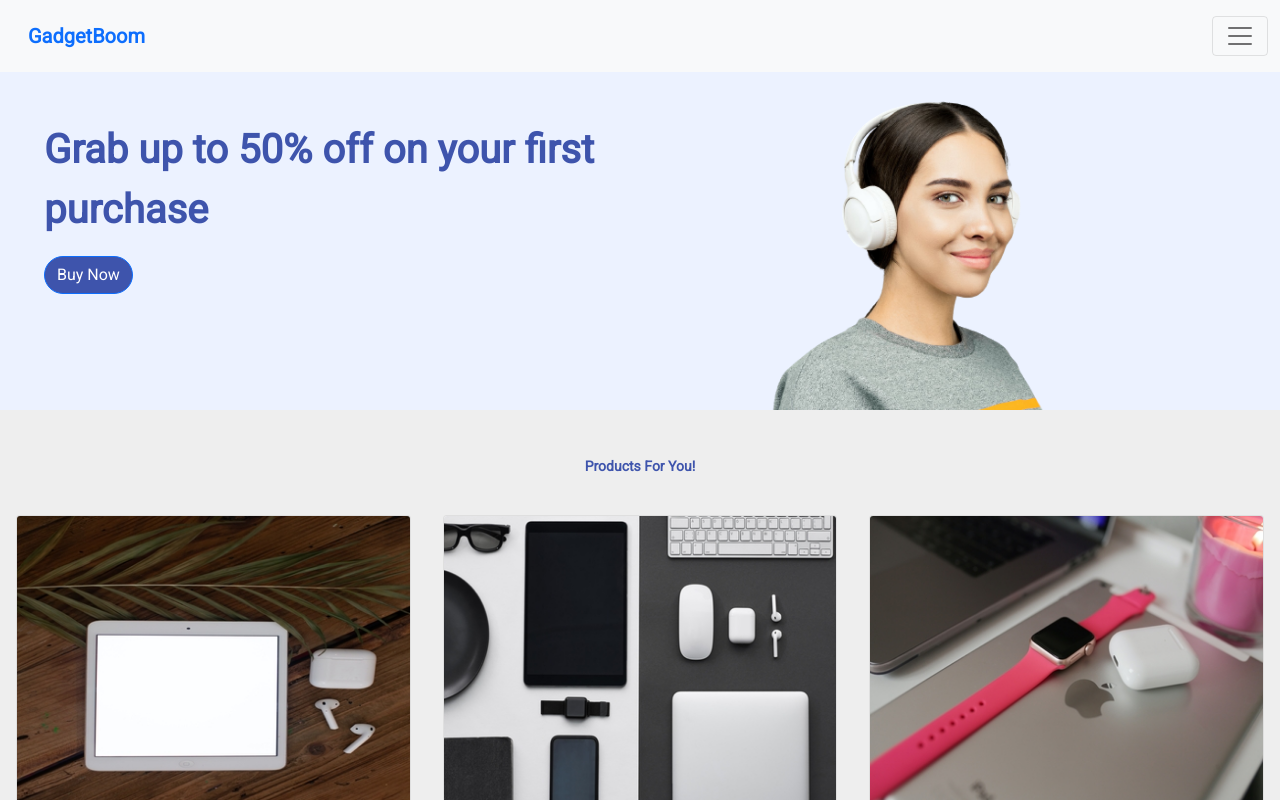
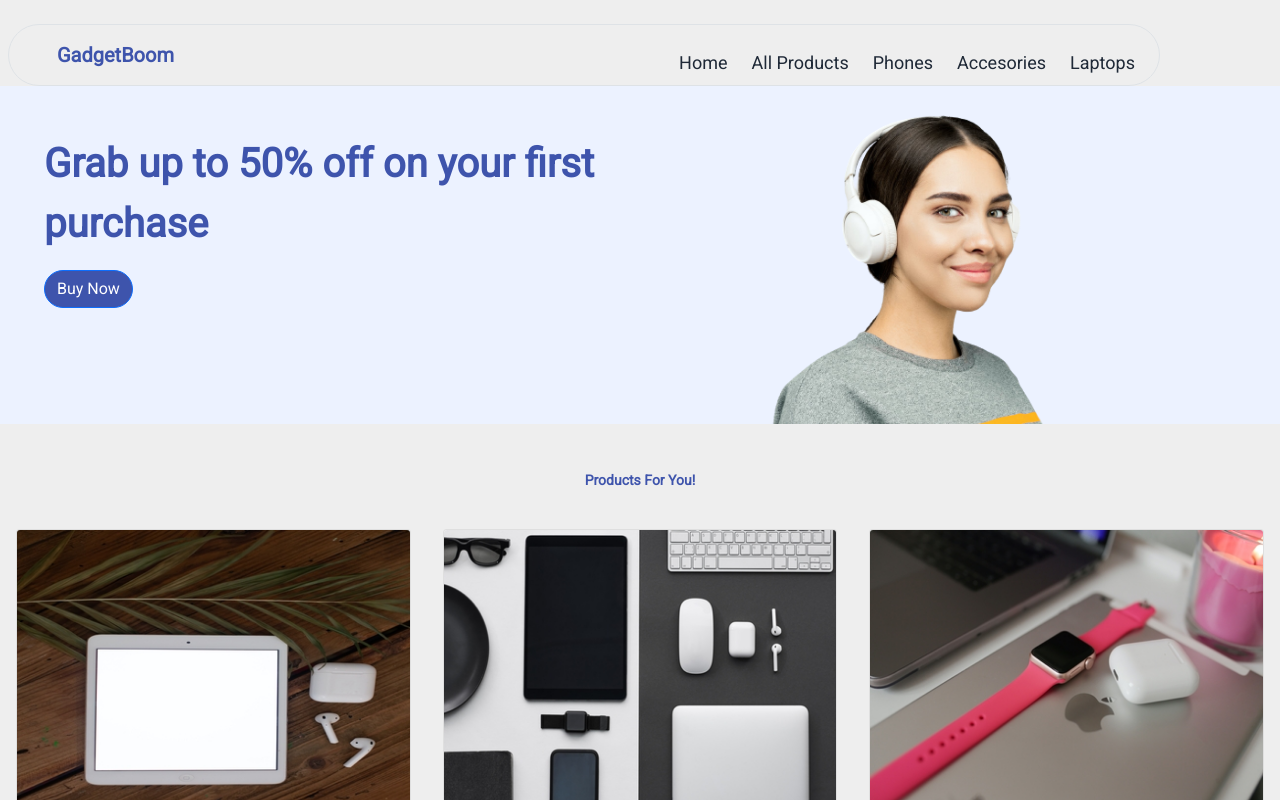
Before and after one commit to samueldobi/Ecommerce-react-app, a React (Vite) app: page / in a window 1280 px wide. Shown: the top 800 px of the page. Built offline with nearby package versions, Linux system fonts and the light colour scheme.

Commit message:
changed navbar

```diff
--- a/src/components/Navbar.jsx
+++ b/src/components/Navbar.jsx
@@ -4,8 +4,10 @@ import { Link } from 'react-router-dom';
 
 function MyNavbar() {
   const [isNavbarOpen, setNavbarOpen] = useState(false);
+  const [isOpen, setIsOpen] = useState(false);
   // Declare navbarRef and initialize it with null
   const navbarRef = useRef(null);
+  const icon =   <img src="/images/Icons/hamburger-icon.svg" alt="Icon" className="w-10 h-10" />
 
   useEffect(() => {
     function handleClickOutside(event) {
@@ -23,41 +25,55 @@ function MyNavbar() {
 
   return (
     <div ref={navbarRef}>
-      <Navbar bg="light" expand="xs" className="">
-        <Container fluid>
-          <Navbar.Brand href="#" className="fw-bold hero-header">
-            <Nav.Link as={Link} to="/">
-              GadgetBoom
-            </Nav.Link>
-          </Navbar.Brand>
-          <Navbar.Toggle onClick={() => setNavbarOpen(!isNavbarOpen)} />
-          <Navbar.Collapse in={isNavbarOpen}>
-            <Nav className="justify-content-end flex-grow-1 pe-3 nav-link">
-              <Nav.Link as={Link} to="/allproducts" className='fw-bold fs-6'>
-                All Products
-              </Nav.Link>
-              <Nav.Link as={Link} to="/phones" className='fw-bold fs-6'>
-                Phones
-              </Nav.Link>
-              <Nav.Link as={Link} to="/accesories " className='fw-bold fs-6'>
-                Accessories
-              </Nav.Link>
-              <Nav.Link as={Link} to="/laptops" className='fw-bold fs-6'>
-                Laptops
-              </Nav.Link>
-            </Nav>
-            <Form className="d-flex">
-              <Form.Control
-                type="search"
-                placeholder="Search"
-                className="me-2"
-                aria-label="Search"
-              />
-              <Button variant="outline-success">Search</Button>
-            </Form>
-          </Navbar.Collapse>
-        </Container>
-      </Navbar>
+       <header className="sticky top-0 inset-x-0 flex flex-wrap md:justify-start md:flex-nowrap z-50 w-full text-sm hero-header ">
+            <nav className="mt-4 relative max-w-6xl w-full border border-gray-200 rounded-[2rem] mx-2 py-2.5 md:flex md:items-center md:justify-between md:py-0 md:px-6 md:mx-auto">
+
+              {/* Logo */}
+              <div className="px-4 md:px-0 flex justify-between items-center w-full md:w-auto">
+                <Link to ="/" className="text-xl font-semibold focus:outline-none">
+                  GadgetBoom
+                </Link>
+
+                {/* Dropdown Toggle Button (Only Visible on Small Screens) */}
+                <button
+                  type="button"
+                  className="md:hidden flex justify-center items-center size-6 border border-gray-200 text-gray-500 rounded-full hover:bg-gray-200 focus:outline-none focus:bg-gray-200"
+                  aria-expanded={isOpen}
+                  aria-controls="hs-navbar-header-floating"
+                  aria-label="Toggle navigation"
+                  onClick={() => setIsOpen(!isOpen)}
+                >
+                  {!isOpen ? <img src="/images/Icons/hamburger-icon.svg" alt="Icon" className="w-5 h-5" /> : "❌"} {/* Fake Icons */}
+                </button>
+              </div>
+
+              {/* Navigation Links */}
+              <div
+                id="hs-navbar-header-floating"
+                className={`${
+                  isOpen ? "flex" : "hidden"
+                } flex-col md:flex md:flex-row md:items-center md:justify-end gap-4 md:gap-6 mt-3 md:mt-0 py-2 md:py-0`}
+              >
+                <Link to="/" className="text-gray-800 text-lg hover:text-gray-600">
+                  Home
+                </Link>
+                <Link to="/allproducts" className="text-gray-800 text-lg hover:text-gray-600 ">
+                  All Products
+                </Link>
+                <Link to="/phones" className="text-gray-800 text-lg hover:text-gray-600">
+                  Phones
+                </Link>
+                <Link to="/accesories" className="text-gray-800 text-lg hover:text-gray-600">
+                  Accesories
+                </Link>
+                <Link to="/laptops" className="text-gray-800 text-lg hover:text-gray-600">
+                  Laptops
+                </Link>
+
+
+              </div>
+            </nav>
+          </header>
     </div>
   );
 }
--- a/src/components/Testnav.jsx
+++ b/src/components/Testnav.jsx
@@ -1,19 +1,20 @@
 import React, { useState } from 'react';
-
+import { Link } from 'react-router-dom';
 
 
 const testnav = () => {
     const [isOpen, setIsOpen] = useState(false);
   return (
     <div>
- <header className="sticky top-0 inset-x-0 flex flex-wrap md:justify-start md:flex-nowrap z-50 w-full text-sm bg-white shadow-md">
+ <header className="sticky top-0 inset-x-0 flex flex-wrap md:justify-start md:flex-nowrap z-50 w-full text-sm  ">
       <nav className="mt-4 relative max-w-6xl w-full border border-gray-200 rounded-[2rem] mx-2 py-2.5 md:flex md:items-center md:justify-between md:py-0 md:px-6 md:mx-auto">
 
         {/* Logo */}
         <div className="px-4 md:px-0 flex justify-between items-center w-full md:w-auto">
-          <a href="/" className="text-xl font-semibold focus:outline-none">
-            Preline
-          </a>
+          <Link to ="/" className="text-xl font-semibold focus:outline-none">
+            GadgetBoom
+            <img src="/images/Icons/hamburger-icon.svg" alt="Icon" className="w-10 h-10" />
+          </Link>
 
           {/* Dropdown Toggle Button (Only Visible on Small Screens) */}
           <button
@@ -35,18 +36,23 @@ const testnav = () => {
             isOpen ? "flex" : "hidden"
           } flex-col md:flex md:flex-row md:items-center md:justify-end gap-4 md:gap-6 mt-3 md:mt-0 py-2 md:py-0`}
         >
-          <a href="#" className="text-gray-800 font-medium hover:text-gray-600">
+          <Link to="/" className="text-gray-800 text-lg hover:text-gray-600">
             Home
-          </a>
-          <a href="#" className="text-gray-500 hover:text-gray-800">
-            Projects
-          </a>
-          <a href="#" className="text-gray-500 hover:text-gray-800">
-            Work
-          </a>
-          <a href="#" className="text-gray-500 hover:text-gray-800">
-            Articles
-          </a>
+          </Link>
+          <Link to="/allproducts" className="text-gray-800 text-lg hover:text-gray-600 ">
+            All Products
+          </Link>
+          <Link to="/phones" className="text-gray-800 text-lg hover:text-gray-600">
+            Phones
+          </Link>
+          <Link to="/accesories" className="text-gray-800 text-lg hover:text-gray-600">
+            Accesories
+          </Link>
+          <Link to="/laptops" className="text-gray-800 text-lg hover:text-gray-600">
+            Laptops
+          </Link>
+
+
         </div>
       </nav>
     </header>
```
Also changed, not shown: public/images/Icons/hamburger-icon.svg (added).
